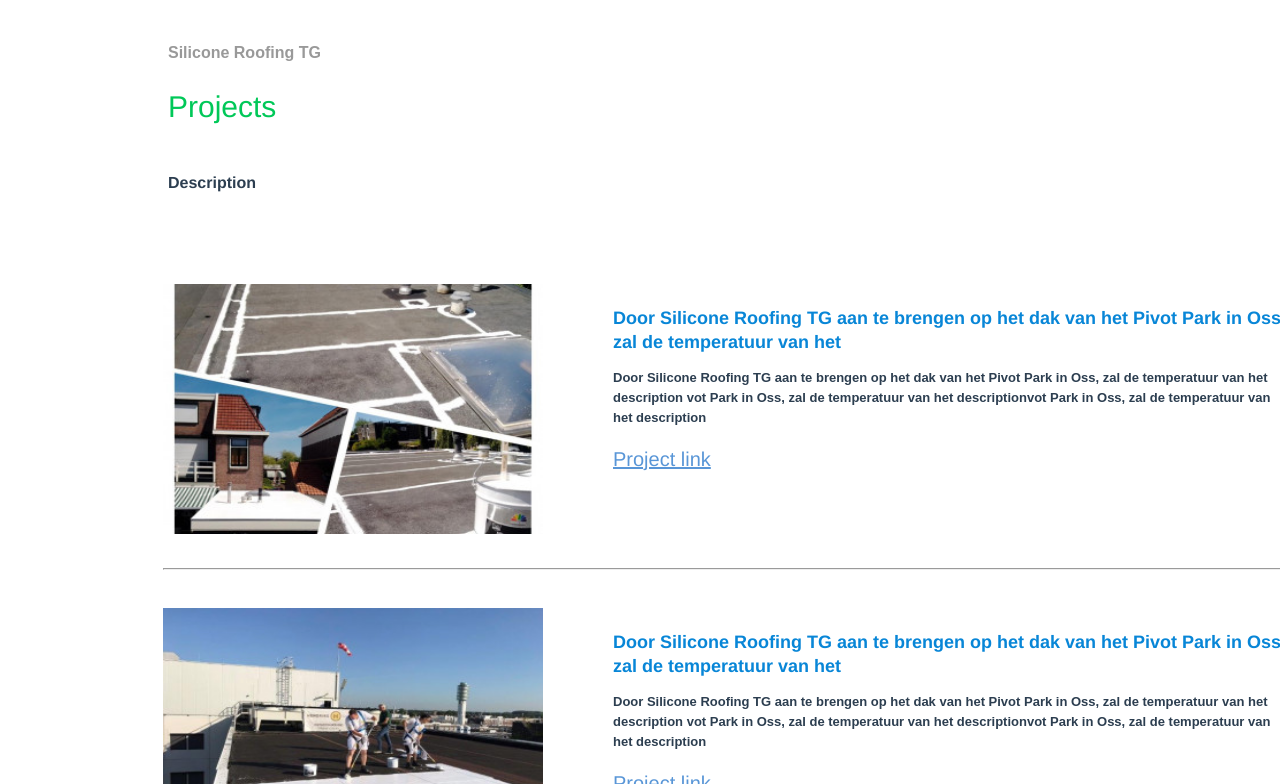
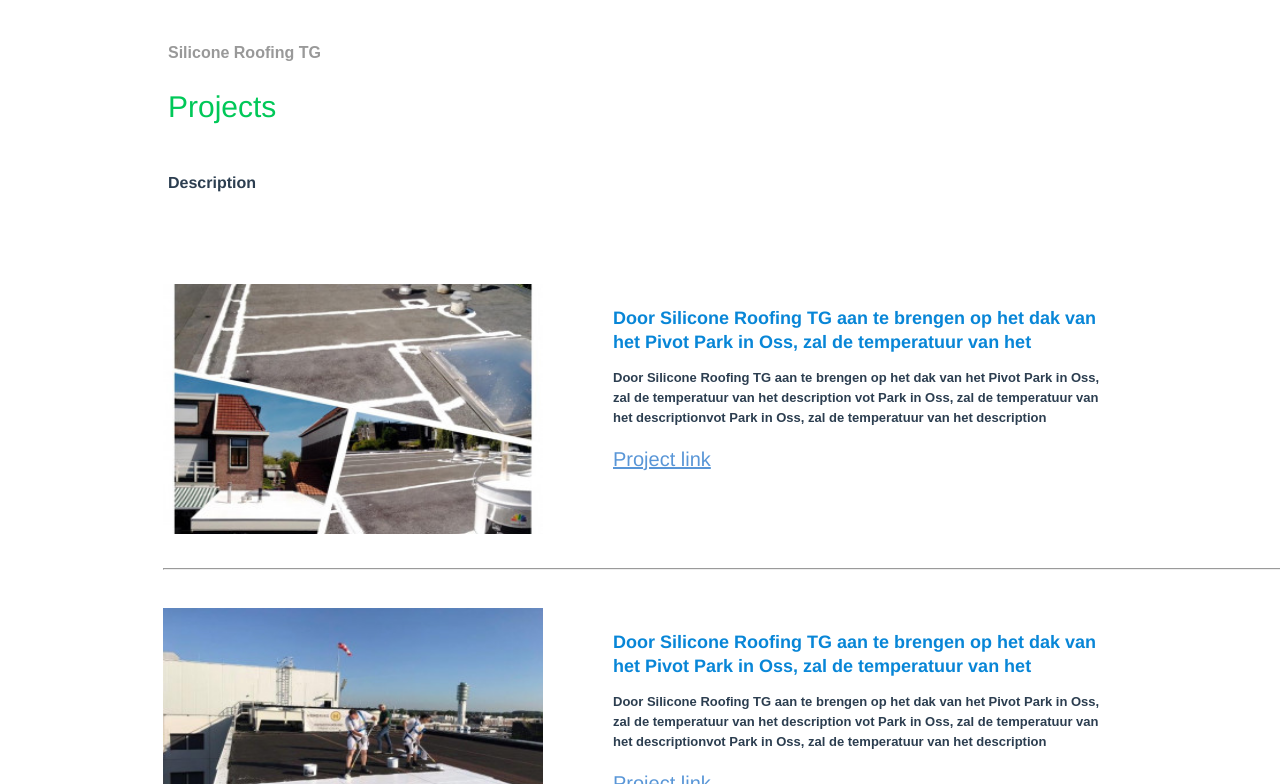
Before and after one commit to Gopal-moyya/RemodelGroup, a Vue app in the folder remodelgroup/: page /projects in a window 1280 px wide. Shown: the part 640-1424 px from the top of the page. Built offline with nearby package versions, Linux system fonts and the light colour scheme.

Commit message:
Added width

```diff
--- a/remodelgroup/src/components/ProjectTile.vue
+++ b/remodelgroup/src/components/ProjectTile.vue
@@ -22,15 +22,6 @@ const props = defineProps(["projectItem", "index"]);
   display: flex;
    align-items: start;
 }
-/* .projectInfo{
-   box-sizing: border-box;
-  margin: auto;
- border: 3px solid #73AD21;
-  width: 400px;
- float: left;
-  text-align: left;
-  align-items: flex-start;
-} */
 .projectTitle {
   overflow: hidden;
   max-height: 48px;
@@ -58,6 +49,7 @@ const props = defineProps(["projectItem", "index"]);
   color: #5996d7;
 }
 .projectInfo {
+  width:500px;
   font-size: 20px;
   padding-left: 70px;
 
```
